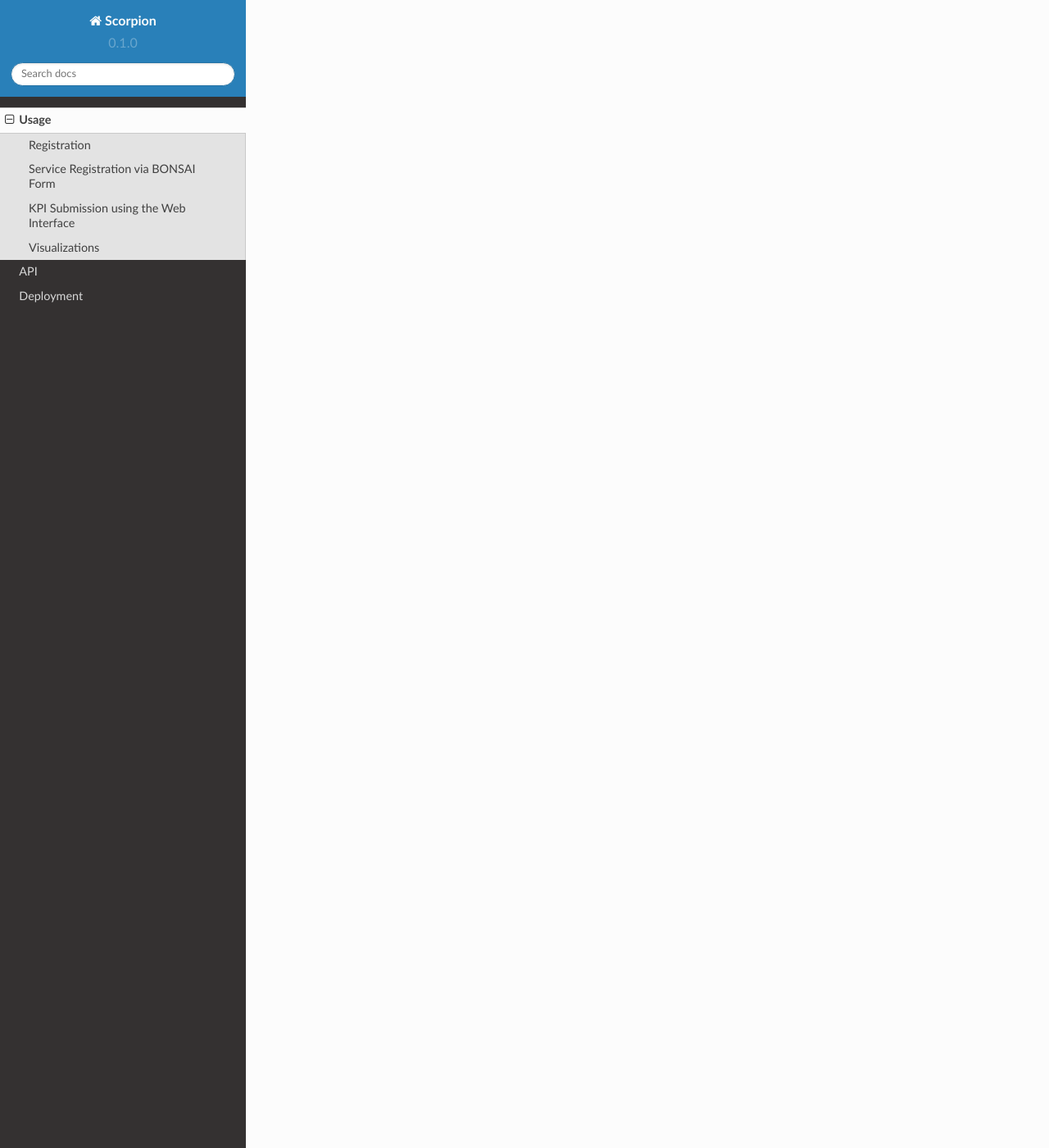
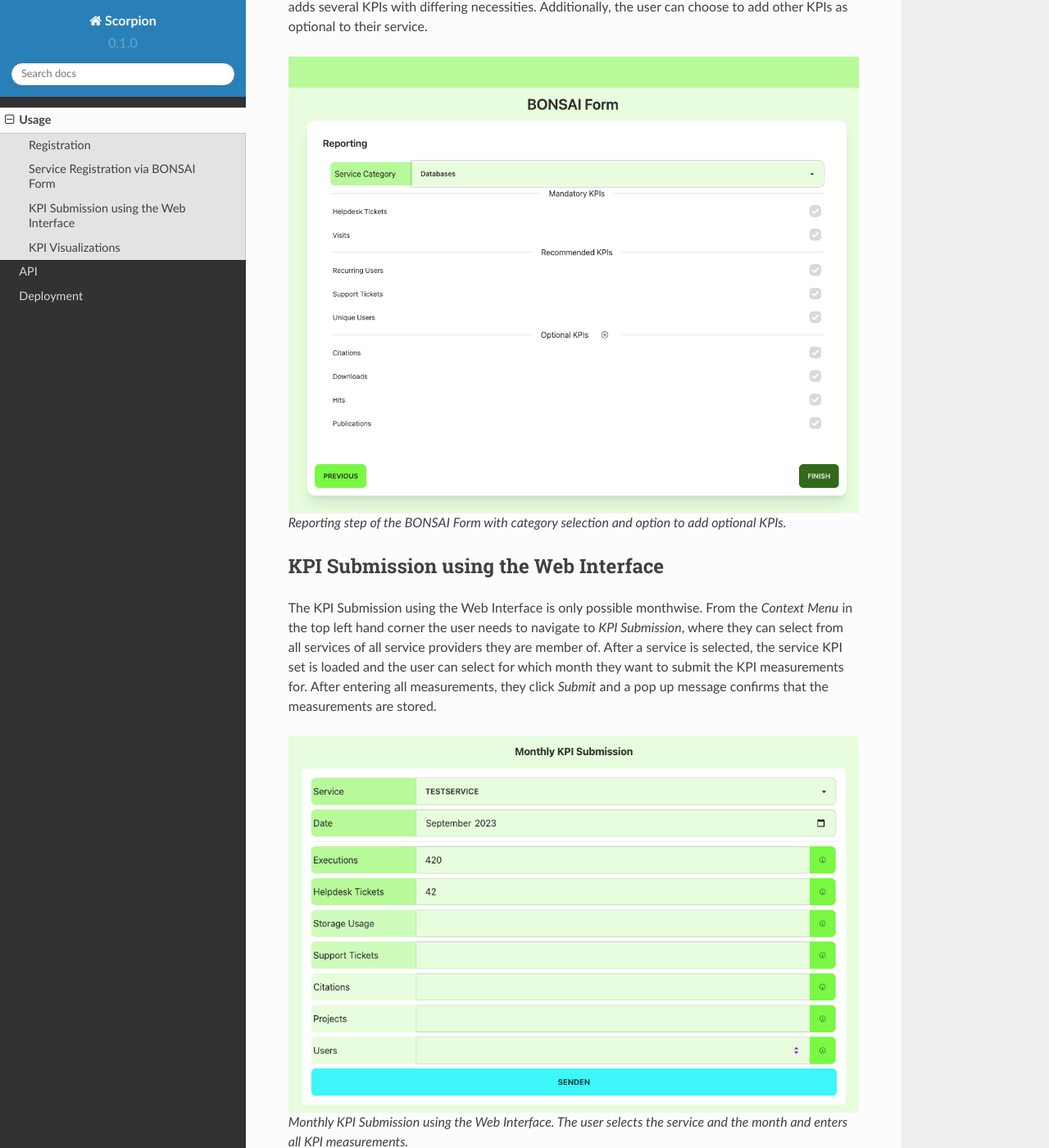
Before and after one commit to IPK-BIT/scorpion, a Sphinx documentation site: the page built from docs/source/usage.rst, in a window 1280 px wide and 1400 px high, scrolled down 2777 px. Shown: the whole window at 82% size. Built offline with Sphinx 7.4.7 and the Read the Docs theme 2.0.0, drawn with Linux system fonts in a browser that asks for light colours; some of the changed text lies outside the part shown.

Commit message:
finished usage docs

```diff
--- a/docs/source/usage.rst
+++ b/docs/source/usage.rst
@@ -37,13 +37,59 @@
 .. figure:: images/profile-view.png
     :alt: `Profile` view
 
-    `Profile` view with an undecided request for membership to a service provider.
+    `Profile` view with an pending request for membership to a service provider.
 
 Service Registration via BONSAI Form
 ------------------------------------
 
+To register a new service with Scorpion, one visits the `Service Registration` view, which can be found in the top left hand menu.
+
+.. figure:: images/context-menu.png
+    :alt: `Context menu`
+
+    `Context menu` with navigation to the Service Registration.
+
+The service registration is implemented with the BONSAI Form (NFDI4Biodiversity onboarding of services application form). The BONSAI Form is structured into a multi-step form with mandatory and recommended fields.
+The recommended fields are highlighted by a darker background and until filled prevent moving to the next step.
+Steps include:
+- General information
+- Organization information
+- Support
+- Technical infrastructure
+- Documentation
+- Reporting
+
+.. figure:: images/bonsai-form.png
+    :alt: BONSAI Form
+
+    `BONSAI Form` used to register services.
+
+The last step `Reporting` defines the service's KPI set. Here, the user selects a service category, which adds several KPIs with differing necessities. Additionally, the user can choose to add other KPIs as optional to their service.
+
+.. figure:: images/bonsai-reporting.png
+    :alt: BONSAI Form Reporting
+
+    `Reporting` step of the `BONSAI Form` with category selection and option to add optional KPIs.
+
 KPI Submission using the Web Interface
 --------------------------------------
 
-Visualizations
+The KPI Submission using the Web Interface is only possible monthwise. From the `Context Menu` in the top left hand corner the user needs to navigate to `KPI Submission`, where they can select from all services of all service providers they are member of. After a service is selected, the service KPI set is loaded and the user can select for which month they want to submit the KPI measurements for.
+After entering all measurements, they click `Submit` and a pop up message confirms that the measurements are stored.
+
+.. figure:: images/kpi-submission.png
+    :alt: Monthly KPI Submission
+
+    Monthly KPI Submission using the Web Interface. The user selects the service and the month and enters all KPI measurements.
+
+KPI Visualizations
 --------------
+
+Users can visualize the KPI measurements of all services registered with Scorpion. This includes services of providers that they are not member of.
+Measurements can either be visualized with a table:
+
+.. image:: images/kpi-table.png
+
+or as a line chart:
+
+.. image:: images/kpi-linechart.png
```
Also changed, not shown: docs/source/images/bonsai-form.png (added), docs/source/images/bonsai-reporting.png (added), docs/source/images/context-menu.png (added), docs/source/images/kpi-linechart.png (added), docs/source/images/kpi-submission.png (added), docs/source/images/kpi-table.png (added).
